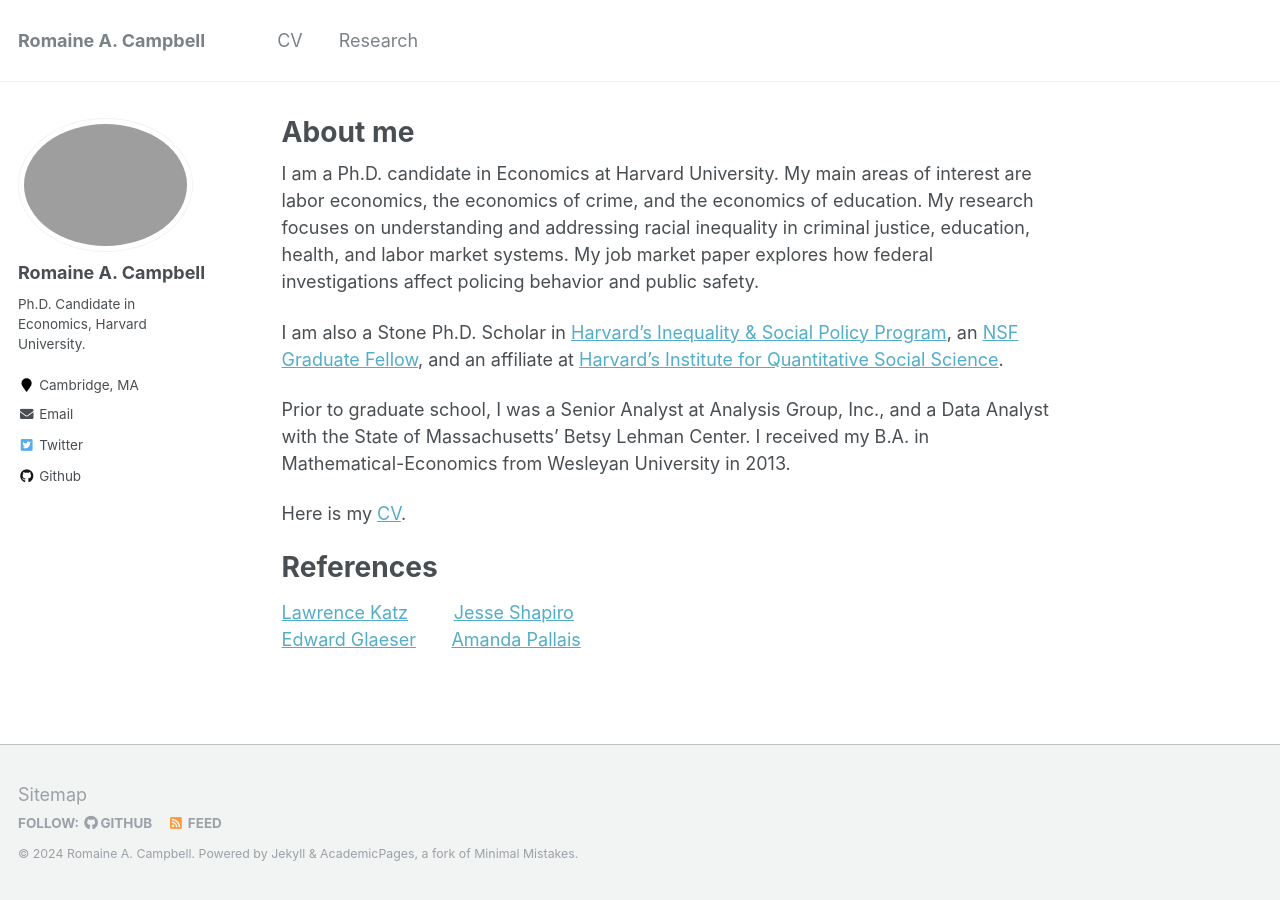
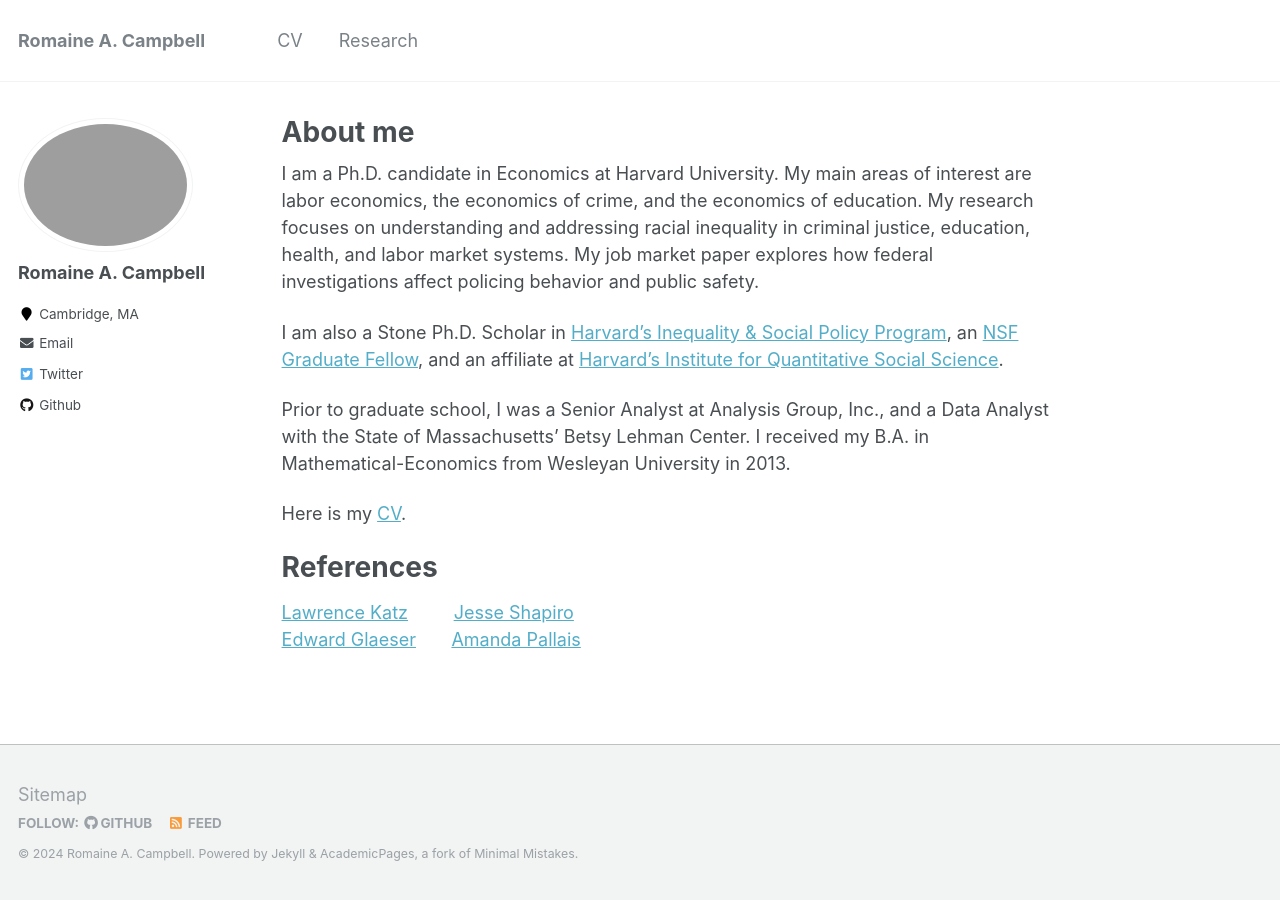
Before and after one commit to romainecampbell/romainecampbell.github.io, a Jekyll site: the page built from _pages/about.md, in a window 1280 px wide. Built offline with Jekyll 4.4.1, drawn with Linux system fonts in a browser that asks for light colours.

Commit message:
Update _config.yml
remove phd candidate

```diff
--- a/_config.yml
+++ b/_config.yml
@@ -82,12 +82,12 @@
 author:
   name             : "Romaine A. Campbell"
   avatar           : "CampbellRomaine_profile.jpg"
-  bio              : "Ph.D. Candidate in Economics, Harvard University."
+  bio              : ""
   location         : "Cambridge, MA"
   employer         :
   pubmed           : # "https://www.ncbi.nlm.nih.gov/pubmed/?term=john+snow"
   googlescholar    : # "http://yourfullgooglescholarurl.com"
-  email            : rcampbell@g.harvard.edu
+  email            : rcampbell@cornell.edu
   researchgate     :  # example: "https://www.researchgate.net/profile/yourprofile"
   uri              :
   bitbucket        :
```
